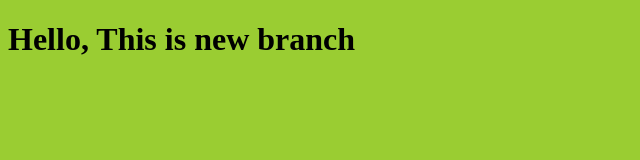
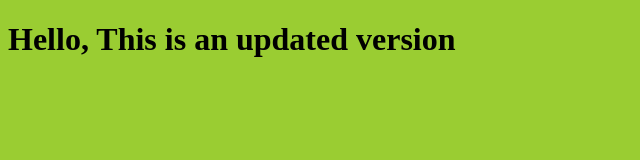
Before and after one commit to NourRabee/myProject, a plain HTML site: page index.html in a window 1280 px wide. Shown: the whole page, without its empty margins (0-640 px from the left). Drawn offline with Linux system fonts and the light colour scheme.

Commit message:
edit the html.file

```diff
--- a/index.html
+++ b/index.html
@@ -6,7 +6,7 @@
     <title>Document</title>
     <link rel="stylesheet" href = 'style.css'>
 </head>
-<h1> Hello, This is new branch</h1>
+<h1> Hello, This is an updated version</h1>
 <body>
     <script> src ="app.js"</script>
 </body>
```
